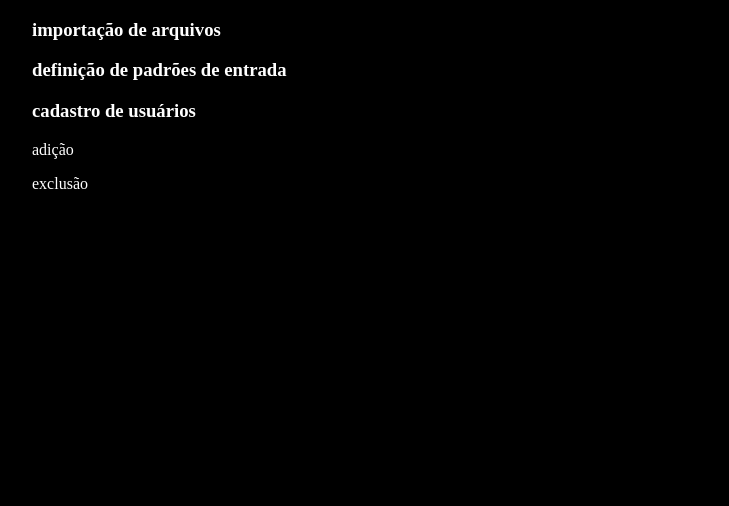
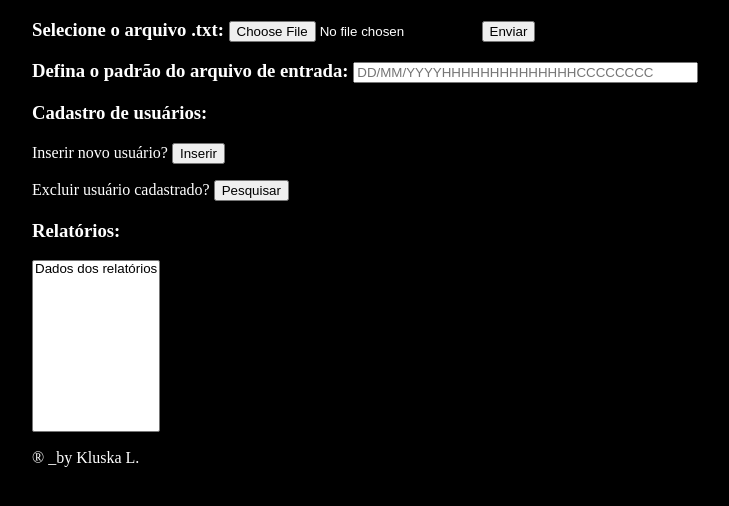
Before and after one commit to LuizKluska/App_H_W, a plain HTML site: page index.html in a window 1280 px wide. Shown: the whole page, without its empty margins (118-847 px from the left). Drawn offline with Linux system fonts and the light colour scheme.

Commit message:
01/09/2020
02/09/2020

```diff
--- a/index.html
+++ b/index.html
@@ -5,6 +5,7 @@
     <meta name="viewport" content="width=device-width, initial-scale=1.0">
     <title>App_H_W</title>
     <link rel="stylesheet" type="text/css" href="_css/interface.css">
+    <script src="../App_H_W/_JS/tratdados.js"></script>
 
 </head>
 
@@ -12,28 +13,41 @@
     <article id="artigo">
         <section id="import_arq">
             <h1>
-                importação de arquivos
+
+
+                    Selecione o arquivo .txt: <input type="file" id = 'seleciona_arq' ><input type="submit" value="Enviar" onclick="carrega_dados()"></p>
+
             </h1>
             <h1>
-                definição de padrões de entrada
+                Defina o padrão do arquivo de entrada: <input type="text" size="40px" placeholder="DD/MM/YYYYHHHHHHHHHHHHHHCCCCCCCC">
             </h1>
 
         </section>
 
         <section id="cad_usuario">
             <h1>
-                cadastro de usuários
+                Cadastro de usuários:
             </h1>
             <p>
-                adição
+                Inserir novo usuário? <input type="button" value="Inserir">
             </p>
             <p>
-                exclusão
+                Excluir usuário cadastrado? <input type="button" value="Pesquisar">
             </p>
+
+        </section>
+
+        <section id="relatorios">
+            <h1>Relatórios:</h1>
+            <select name="txtRel" id="cRel" size="10" > <option value=""> Dados dos relatórios</option></select>
 
         </section>
 
     </article>
 
+
 </body>
+<footer id = 'rodape'><!--inicio do roddapé-->
+    <p> &reg; _by Kluska L.</p>
+    </footer>
 </html>
```
Also changed, not shown: _JS/AN.txt (added), _JS/tratdados.js (added).
